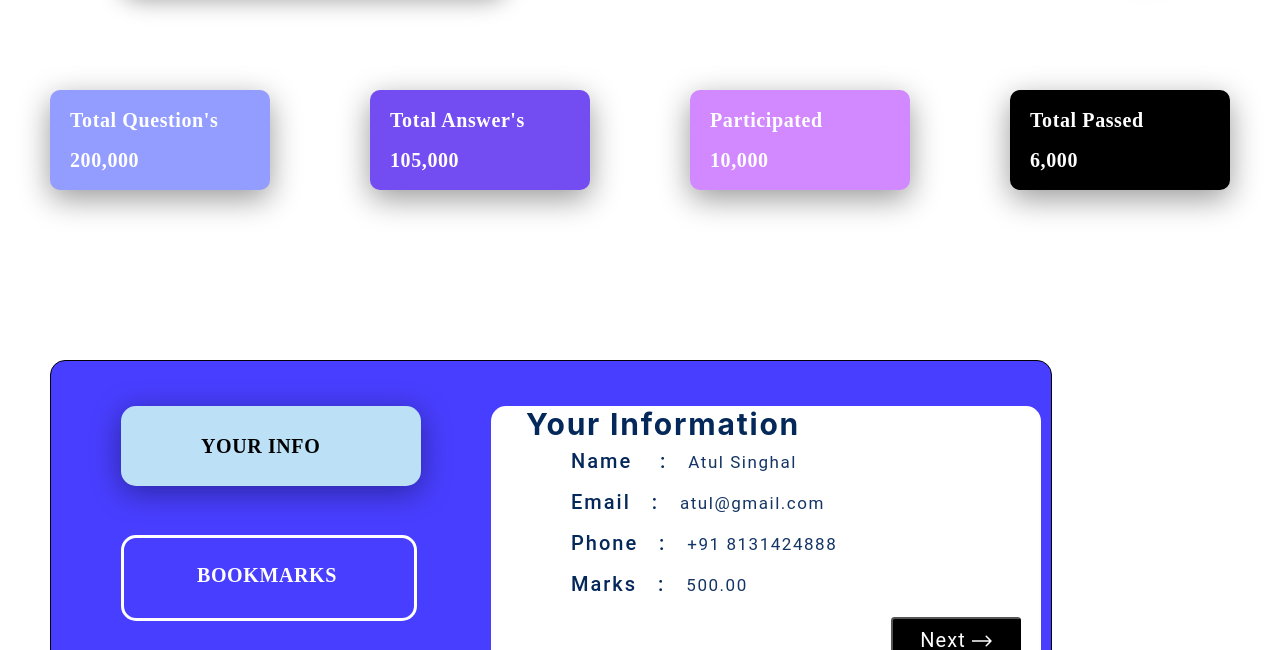
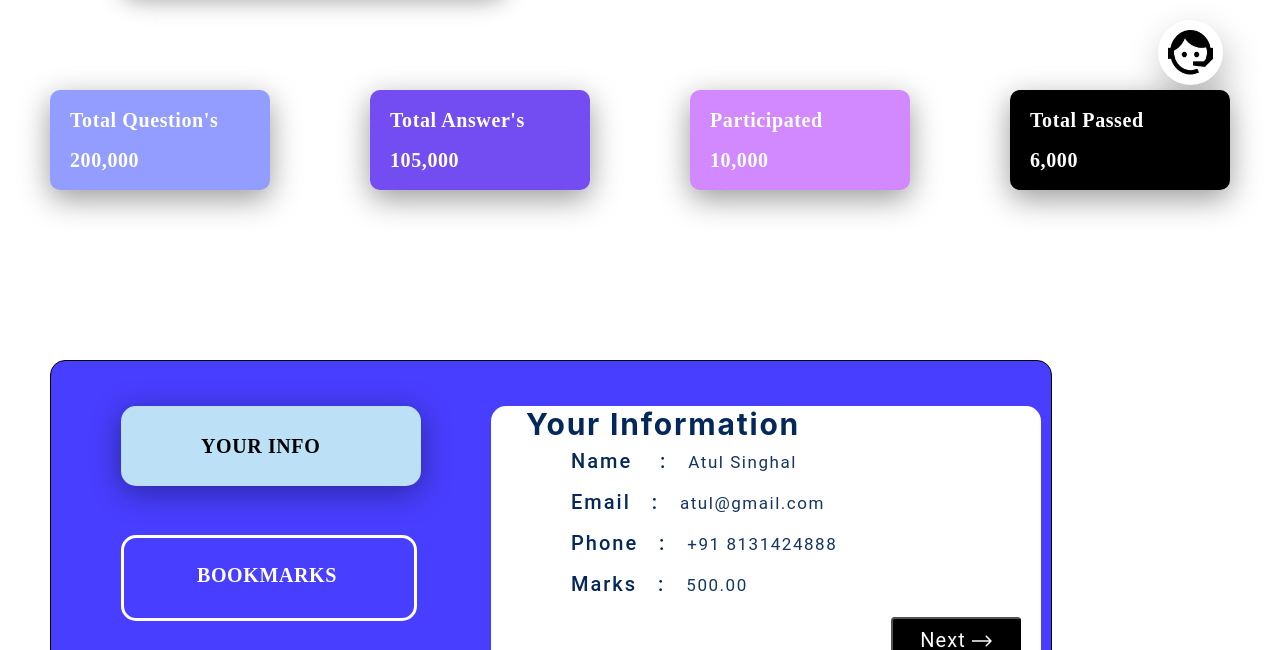
Before and after one commit to Hari6360/Dappr-CSS-Project, a plain HTML site: page index.html in a window 1280 px wide. Shown: the part 450-1100 px from the top of the page. Drawn offline with Linux system fonts and the light colour scheme.

Commit message:
Update style.css

```diff
--- a/style.css
+++ b/style.css
@@ -196,8 +196,8 @@
 .para5 {
 	width: 65px;
 	height: 65px;
-	/* margin-top: 260px; */
-	margin-left: 1000px;
+	margin-top: 130px;
+	margin-left: 1100px;
 	position: fixed;
 	/* border: 1px solid black; */
 	background: #ffffff;
```
